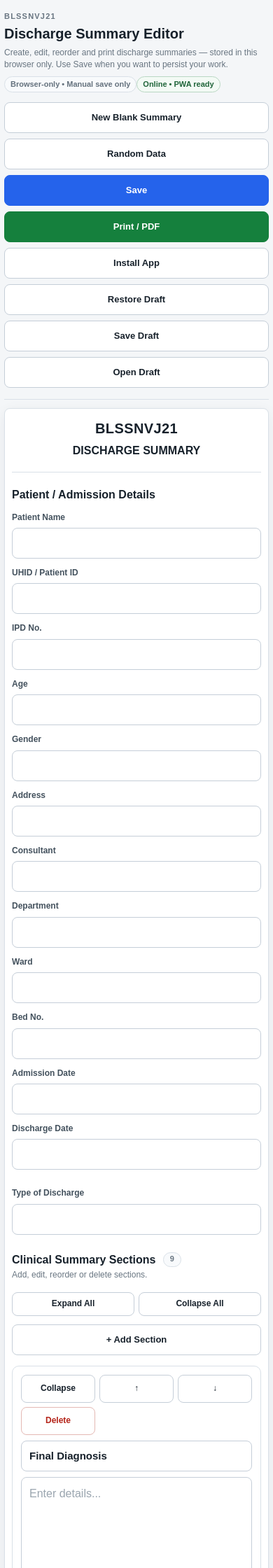
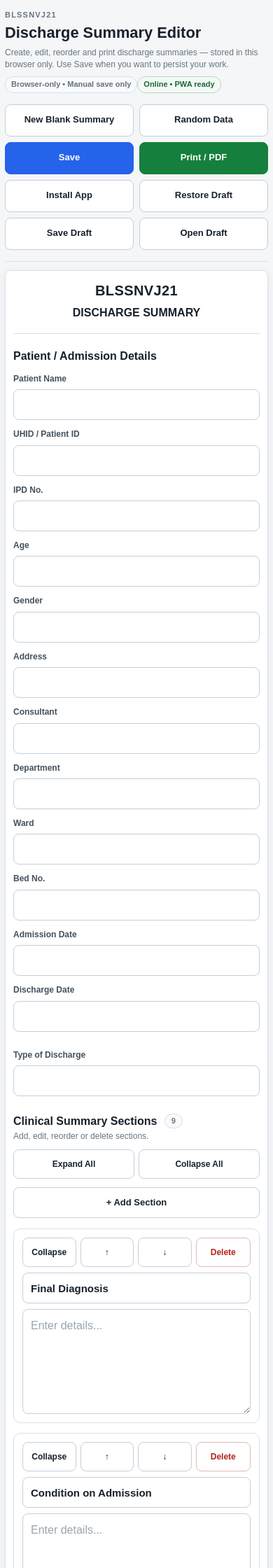
Before and after one commit to shreebalaji767/Discharge-Summary, a Flask app: page / in a window 390 px wide. Shown: the top 2240 px of the page at 70% size. Run offline with Flask 3, Linux system fonts and the light colour scheme.

Commit message:
Harden responsive layout across phones tablets and large screens

```diff
--- a/static/style.css
+++ b/static/style.css
@@ -568,3 +568,302 @@ button:disabled{cursor:default;opacity:.65}
 @media print{
   .install-help{display:none!important}
 }
+
+
+/* v2.5 responsive layout hardening — small phones through ultrawide displays */
+html,
+body {
+  width: 100%;
+  min-width: 320px;
+  max-width: 100%;
+}
+
+body {
+  overflow-x: hidden;
+}
+
+.app,
+main,
+.paper,
+.topbar,
+.brand,
+.top-actions,
+.patient-section,
+.clinical-summary,
+#patientFields,
+#sections,
+.summary-section {
+  min-width: 0;
+  max-width: 100%;
+}
+
+.brand,
+.brand h1,
+.brand p,
+.field,
+.field > span,
+.section-heading > div {
+  overflow-wrap: anywhere;
+}
+
+input,
+textarea,
+button {
+  max-width: 100%;
+}
+
+textarea {
+  white-space: pre-wrap;
+  overflow-wrap: anywhere;
+}
+
+button {
+  min-width: 0;
+  min-height: 44px;
+}
+
+.top-actions button,
+.bottom-actions button,
+.section-bulk-actions button,
+.storage-center-actions button {
+  min-width: 0;
+  overflow-wrap: anywhere;
+}
+
+@media (min-width: 1440px) {
+  .app {
+    max-width: 1440px;
+    padding-right: 28px;
+    padding-left: 28px;
+  }
+
+  .paper {
+    padding: 36px clamp(28px, 3vw, 48px);
+  }
+
+  .grid {
+    grid-template-columns: repeat(3, minmax(0, 1fr));
+    column-gap: 24px;
+  }
+}
+
+@media (max-width: 1100px) {
+  .topbar {
+    align-items: flex-start;
+    gap: 16px;
+  }
+
+  .top-actions {
+    flex: 1 1 100%;
+    display: grid;
+    grid-template-columns: repeat(3, minmax(0, 1fr));
+    justify-content: stretch;
+  }
+
+  .top-actions button {
+    width: 100%;
+  }
+
+  .storage-center-actions {
+    grid-template-columns: repeat(3, minmax(0, 1fr));
+  }
+}
+
+@media (max-width: 760px) {
+  .app {
+    padding-right: max(10px, env(safe-area-inset-right));
+    padding-left: max(10px, env(safe-area-inset-left));
+    padding-bottom: max(22px, env(safe-area-inset-bottom));
+  }
+
+  .top-actions {
+    grid-template-columns: repeat(2, minmax(0, 1fr));
+    gap: 8px;
+  }
+
+  .top-actions button {
+    min-height: 46px;
+    padding: 10px 8px;
+    white-space: normal;
+  }
+
+  .grid {
+    grid-template-columns: repeat(2, minmax(0, 1fr));
+    gap: 12px;
+  }
+
+  .section-heading {
+    align-items: stretch;
+  }
+
+  .section-bulk-actions {
+    display: grid;
+    grid-template-columns: repeat(2, minmax(0, 1fr));
+  }
+
+  .section-bulk-actions button {
+    width: 100%;
+    min-height: 42px;
+  }
+
+  .section-controls {
+    display: flex;
+    justify-content: flex-start;
+  }
+
+  .section-controls button {
+    flex: 1 1 0;
+    min-width: 0;
+    min-height: 42px;
+  }
+
+  .storage-center-actions {
+    grid-template-columns: repeat(2, minmax(0, 1fr));
+  }
+
+  .pwa-notice {
+    align-items: center;
+  }
+}
+
+@media (max-width: 560px) {
+  .app {
+    padding-right: max(7px, env(safe-area-inset-right));
+    padding-left: max(7px, env(safe-area-inset-left));
+  }
+
+  .topbar {
+    padding-top: 14px;
+  }
+
+  .brand h1 {
+    font-size: clamp(19px, 5.6vw, 24px);
+  }
+
+  .paper {
+    padding: 14px 11px;
+  }
+
+  .grid {
+    grid-template-columns: minmax(0, 1fr);
+  }
+
+  .section-heading {
+    gap: 10px;
+  }
+
+  .section-bulk-actions {
+    grid-template-columns: repeat(2, minmax(0, 1fr));
+  }
+
+  .pwa-notice {
+    display: grid;
+    grid-template-columns: repeat(2, minmax(0, 1fr));
+  }
+
+  .pwa-notice span {
+    grid-column: 1 / -1;
+  }
+
+  .pwa-notice button {
+    width: 100%;
+  }
+
+  .storage-center {
+    padding: 12px;
+  }
+
+  .storage-center-actions {
+    grid-template-columns: minmax(0, 1fr);
+  }
+
+  .install-help {
+    padding: max(8px, env(safe-area-inset-top))
+      max(8px, env(safe-area-inset-right))
+      max(8px, env(safe-area-inset-bottom))
+      max(8px, env(safe-area-inset-left));
+  }
+
+  .install-help-card {
+    width: 100%;
+    max-height: calc(100dvh - 16px);
+    padding: 20px 14px;
+  }
+}
+
+@media (max-width: 360px) {
+  .app {
+    padding-right: 5px;
+    padding-left: 5px;
+  }
+
+  .paper {
+    padding: 12px 8px;
+  }
+
+  .top-actions {
+    grid-template-columns: minmax(0, 1fr);
+  }
+
+  .section-controls {
+    display: grid;
+    grid-template-columns: repeat(3, minmax(0, 1fr));
+    gap: 5px;
+  }
+
+  .section-controls button {
+    padding-right: 5px;
+    padding-left: 5px;
+    font-size: 11px;
+  }
+
+  .section-title,
+  .section-content,
+  .field input,
+  .discharge-type-field input {
+    min-width: 0;
+    width: 100%;
+  }
+
+  .pwa-notice {
+    grid-template-columns: minmax(0, 1fr);
+  }
+
+  .pwa-notice span {
+    grid-column: auto;
+  }
+}
+
+/* Short landscape phones: keep the editor usable without clipping dialogs. */
+@media (max-height: 520px) and (orientation: landscape) {
+  .topbar {
+    padding-top: 10px;
+    padding-bottom: 10px;
+  }
+
+  .install-help-card {
+    max-height: calc(100dvh - 12px);
+    padding-top: 14px;
+    padding-bottom: 14px;
+  }
+
+  .install-help {
+    padding: 6px;
+  }
+}
+
+/* Prefer native viewport sizing on browsers that support dynamic viewport units. */
+@supports (height: 100dvh) {
+  .install-help-card {
+    max-height: min(90dvh, 680px);
+  }
+}
+
+/* Keep the document's print layout independent from screen breakpoints. */
+@media print {
+  html,
+  body {
+    min-width: 0;
+    overflow: visible;
+  }
+}
```
